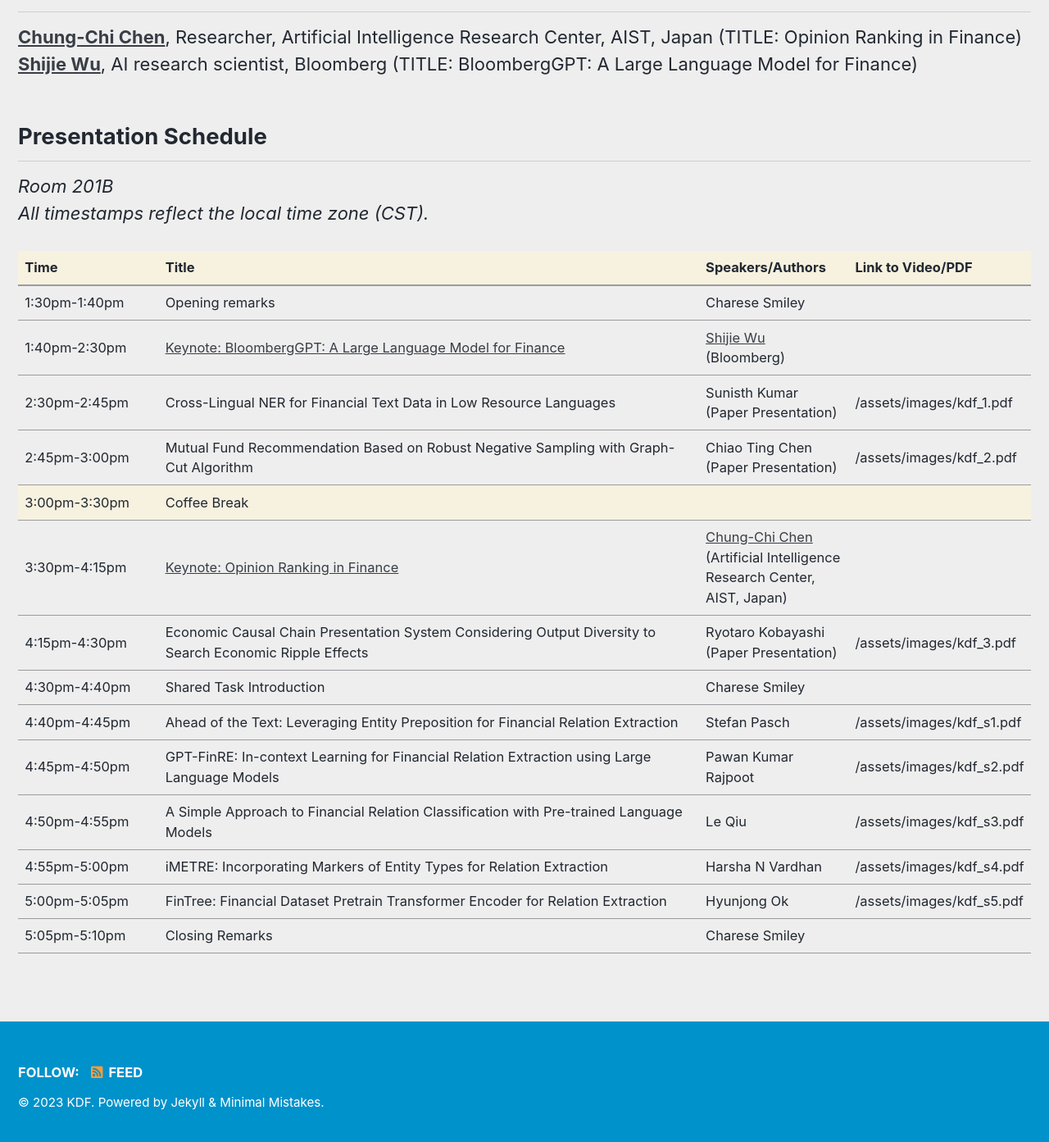
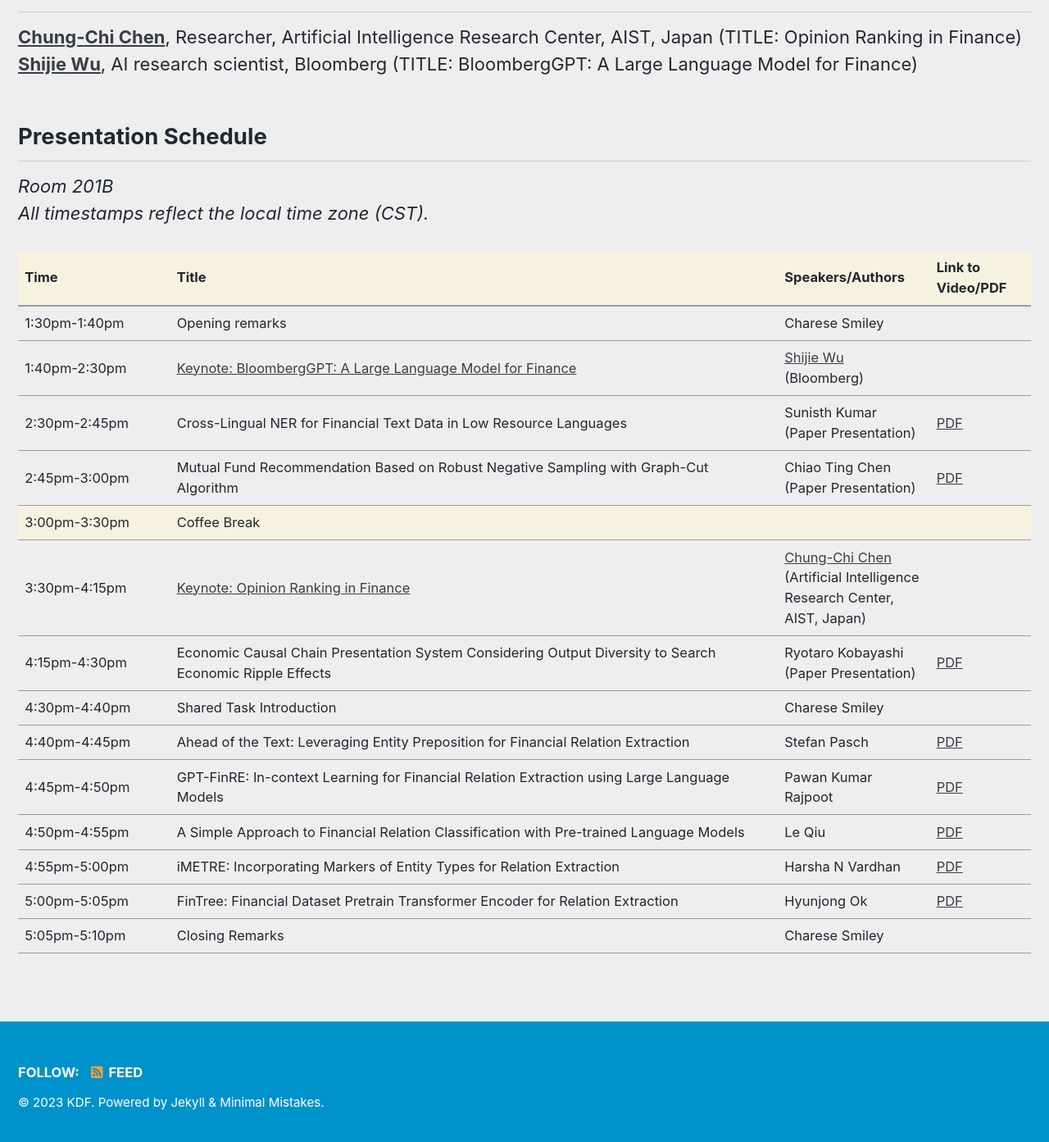
Before and after one commit to kdf-workshop/kdf23, a Jekyll site: the page built from _pages/schedule.md, in a window 1280 px wide and 1400 px high, scrolled down 562 px. Shown: the top 1393 px of the window at 82% size. Built offline with Jekyll 4.4.1, drawn with Linux system fonts in a browser that asks for light colours; cached includes are drawn as plain includes.

Commit message:
Update schedule.md

```diff
--- a/_pages/schedule.md
+++ b/_pages/schedule.md
@@ -53,13 +53,13 @@ excerpt: "<br/>Schedule<br/>"
         <td markdown="span">2:30pm-2:45pm</td>
         <td markdown="span">Cross-Lingual NER for Financial Text Data in Low Resource Languages</td>
         <td markdown="span">Sunisth Kumar<br/>(Paper Presentation)</td>
-        <td markdown="span">/assets/images/kdf_1.pdf</td>
+        <td markdown="span">[PDF](/assets/images/kdf_1.pdf)</td>
     </tr>
     <tr>
         <td markdown="span">2:45pm-3:00pm</td>
         <td markdown="span">Mutual Fund Recommendation Based on Robust Negative Sampling with Graph-Cut Algorithm</td>
         <td markdown="span">Chiao Ting Chen<br/>(Paper Presentation)</td>
-        <td markdown="span">/assets/images/kdf_2.pdf</td>
+        <td markdown="span">[PDF](/assets/images/kdf_2.pdf)</td>
     </tr>
     <tr bgcolor="#f7f1df">
         <td markdown="span">3:00pm-3:30pm</td>
@@ -77,7 +77,7 @@ excerpt: "<br/>Schedule<br/>"
         <td markdown="span">4:15pm-4:30pm</td>
         <td markdown="span">Economic Causal Chain Presentation System Considering Output Diversity to Search Economic Ripple Effects</td>
         <td markdown="span">Ryotaro Kobayashi<br/>(Paper Presentation)</td>
-        <td markdown="span">/assets/images/kdf_3.pdf</td>
+        <td markdown="span">[PDF](/assets/images/kdf_3.pdf)</td>
     </tr>
     <tr>
         <td markdown="span">4:30pm-4:40pm</td>
@@ -89,31 +89,31 @@ excerpt: "<br/>Schedule<br/>"
         <td markdown="span">4:40pm-4:45pm</td>
         <td markdown="span">Ahead of the Text: Leveraging Entity Preposition for Financial Relation Extraction</td>
         <td markdown="span">Stefan Pasch<br/></td>
-        <td markdown="span">/assets/images/kdf_s1.pdf</td>
+        <td markdown="span">[PDF](/assets/images/kdf_s1.pdf)</td>
     </tr>
     <tr>
         <td markdown="span">4:45pm-4:50pm</td>
         <td markdown="span">GPT-FinRE: In-context Learning for Financial Relation Extraction using Large Language Models</td>
         <td markdown="span">Pawan Kumar Rajpoot<br/></td>
-        <td markdown="span">/assets/images/kdf_s2.pdf</td>
+        <td markdown="span">[PDF](/assets/images/kdf_s2.pdf)</td>
     </tr>
     <tr>
         <td markdown="span">4:50pm-4:55pm</td>
         <td markdown="span">A Simple Approach to Financial Relation Classification with Pre-trained Language Models</td>
         <td markdown="span">Le Qiu<br/></td>
-        <td markdown="span">/assets/images/kdf_s3.pdf</td>
+        <td markdown="span">[PDF](/assets/images/kdf_s3.pdf)</td>
     </tr>
     <tr>
         <td markdown="span">4:55pm-5:00pm</td>
         <td markdown="span">iMETRE: Incorporating Markers of Entity Types for Relation Extraction</td>
         <td markdown="span">Harsha N Vardhan<br/></td>
-        <td markdown="span">/assets/images/kdf_s4.pdf</td>
+        <td markdown="span">[PDF](/assets/images/kdf_s4.pdf)</td>
     </tr>
     <tr>
         <td markdown="span">5:00pm-5:05pm</td>
         <td markdown="span">FinTree: Financial Dataset Pretrain Transformer Encoder for Relation Extraction</td>
         <td markdown="span">Hyunjong Ok<br/></td>
-        <td markdown="span">/assets/images/kdf_s5.pdf</td>
+        <td markdown="span">[PDF](/assets/images/kdf_s5.pdf)</td>
     </tr>
     <tr>
         <td markdown="span">5:05pm-5:10pm</td>
```
